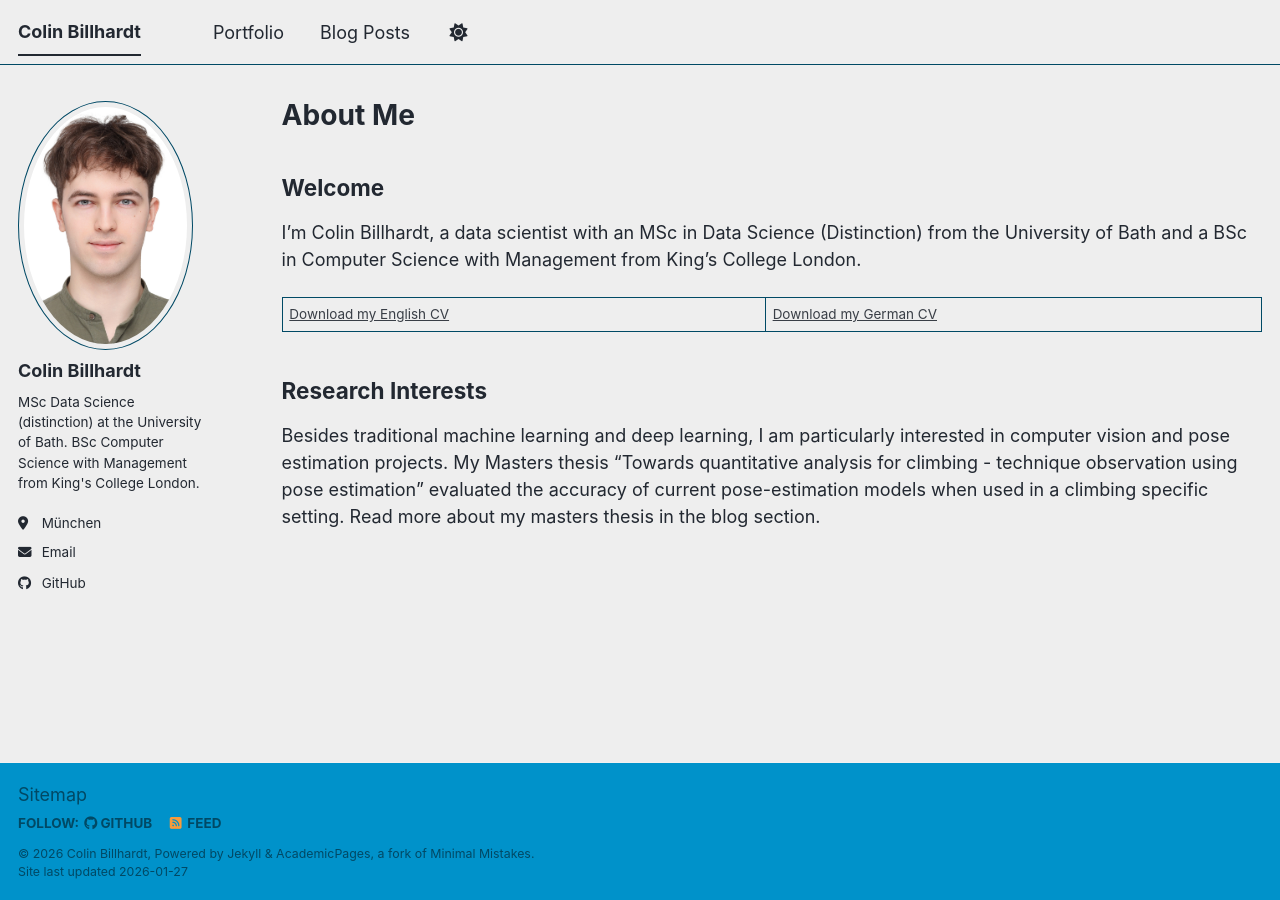
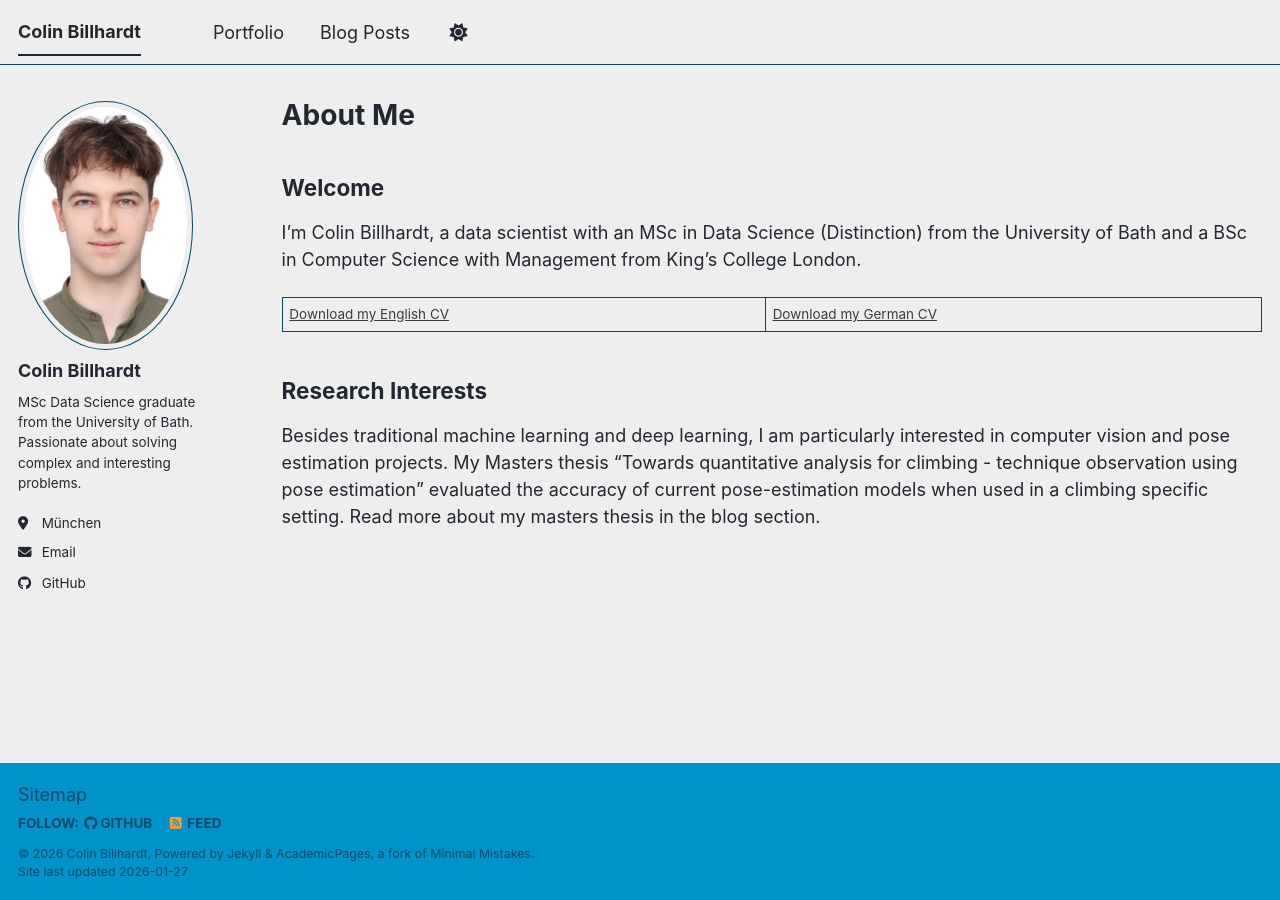
Before and after one commit to Colin-B-Billhardt/Colin-B-Billhardt.github.io, a Jekyll site: the page built from index.md, in a window 1280 px wide. Built offline with Jekyll 4.4.1, drawn with Linux system fonts in a browser that asks for light colours; a script bundle is joined from its source files by our own code; library files that are not in the unit come from our copies.

Commit message:
Update _config.yml

```diff
--- a/_config.yml
+++ b/_config.yml
@@ -10,12 +10,10 @@
 locale                   : "en-US"
 site_theme               : "air" # The available themes options are "default", "air", "sunrise", "mint", "dirt" and "contrast"
 title                    : "Colin Billhardt"
-
 title_separator          : "-"
 name                     : &name "Colin Billhardt"
 description              : &description "MSc Data Science graduate"   # Update this with a general description of your site, this is the default if not overridden by a page
-url                      : "https://Colin-B-Billhardt.github.io" # The base hostname & protocol for your site e.g. "https://[your GitHub username].github.io",
-                                                           # or if you already have some other page hosted on Github then use "https://[your GitHub username].github.io/[Your Repo Name]"
+url                      : "https://Colin-B-Billhardt.github.io" # The base hostname & protocol for your site e.g. "https://[your GitHub username].github.io",                                                       # or if you already have some other page hosted on Github then use "https://[your GitHub username].github.io/[Your Repo Name]"
 baseurl                  : "" # the subpath of your site, e.g. "/blog"
 repository               : "Colin-B-Billhardt/Colin-B-Billhardt.github.io"
 
@@ -28,7 +26,7 @@
   avatar           : "https://Colin-B-Billhardt.github.io/images/profile.png"
   name             : "Colin Billhardt"
   pronouns         : # example: "she/her"
-  bio              : "MSc Data Science (distinction) at the University of Bath. BSc Computer Science with Management from King's College London."
+  bio              : "MSc Data Science graduate from the University of Bath. Passionate about solving complex and interesting problems."
   location         : "München"
   employer         :
   uri              : # URL
```
